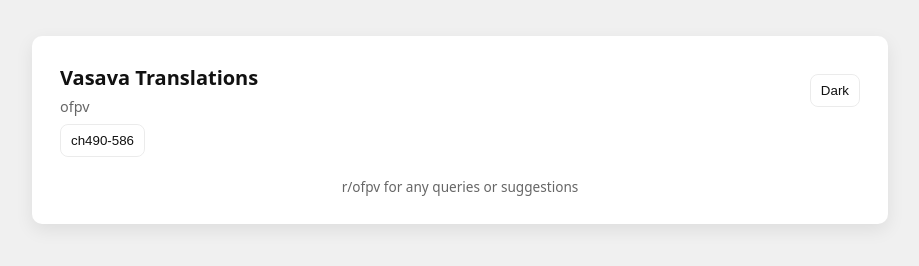
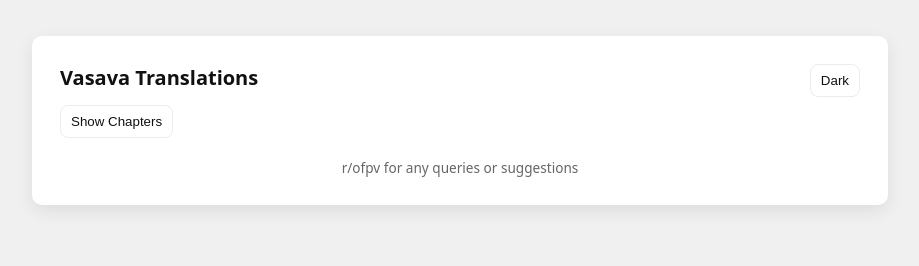
Before and after one commit to Jaiii13/Jaiii13.github.io, a plain HTML site: page index.html in a window 1280 px wide. Shown: the whole page, without its empty margins (180-1099 px from the left). Drawn offline with Linux system fonts and the light colour scheme.

Commit message:
Update index.html

```diff
--- a/index.html
+++ b/index.html
@@ -2,7 +2,7 @@
 <html lang="en">
 <head>
 <meta charset="utf-8" />
-<title>Vasava Translations</title>
+<title>Vasava Tls</title>
 <meta name="viewport" content="width=device-width,initial-scale=1" />
 <style>
   :root{
@@ -38,12 +38,12 @@
     <header>
       <div>
         <h1>Vasava Translations</h1>
-        <div class="muted">ofpv</div>
+        <div class="muted"> </div>
       </div>
       <button id="themeToggle" class="toggle" aria-label="Toggle theme">Toggle</button>
     </header>
 
-    <button id="revealBtn" class="toggle">ch490-586</button>
+    <button id="revealBtn" class="toggle">Show Chapters</button>
     <div class="grid" id="list"></div>
     <div class="note">r/ofpv for any queries or suggestions</div>
   </div>
```
